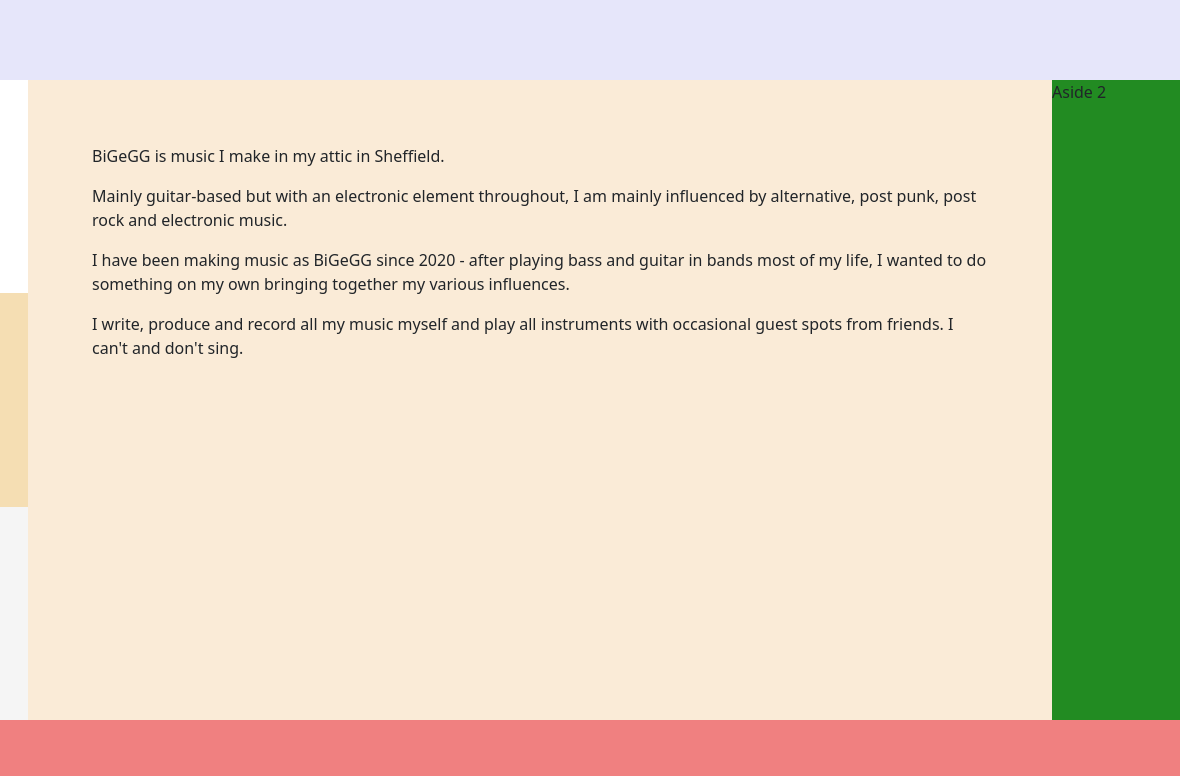
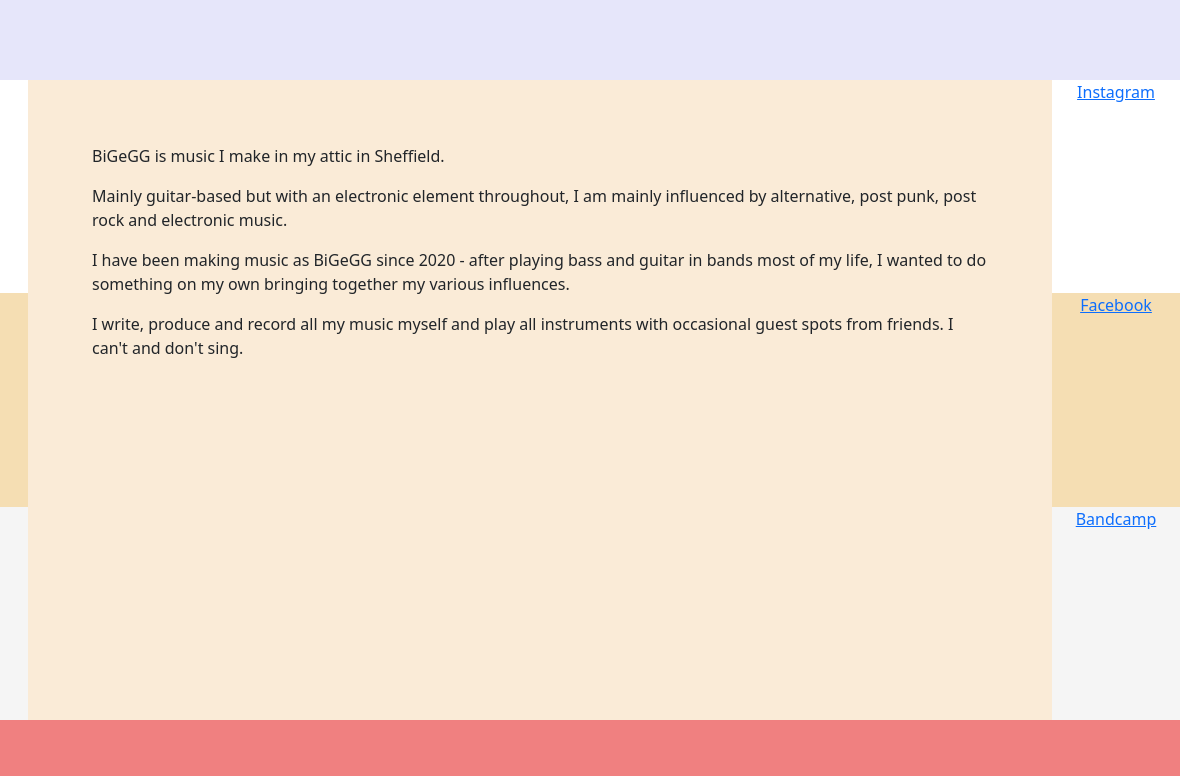
Before and after one commit to Harvey-Boonsdale/BiGeGG_Website, a plain HTML site: page index.html in a window 1280 px wide. Shown: the full height of the page, 100-1280 px from the left. Drawn offline with nearby package versions, Linux system fonts and the light colour scheme.

Commit message:
Navigation added to aside 2

```diff
--- a/index.html
+++ b/index.html
@@ -25,7 +25,19 @@
                 <a href="contact.html">Contact</a>
             </div>
         </div>
-        <div class="aside2">Aside 2</div>
+        <div class="aside2">
+            <div class="aside1">
+                <div class="box1">
+                    <a href="https://www.instagram.com/bigeggmusic/" target="_blank">Instagram</a>
+                </div>
+                <div class="box2">
+                    <a href="https://www.facebook.com/bigeggbigeggbigegg" target="_blank">Facebook</a>
+                </div>
+                <div class="box3">
+                    <a href="https://bigegg.bandcamp.com/" target="_blank">Bandcamp</a>
+                </div>
+            </div>
+        </div>
         <div class="body">
             <p>BiGeGG is music I make in my attic in Sheffield.</p>
 
```
